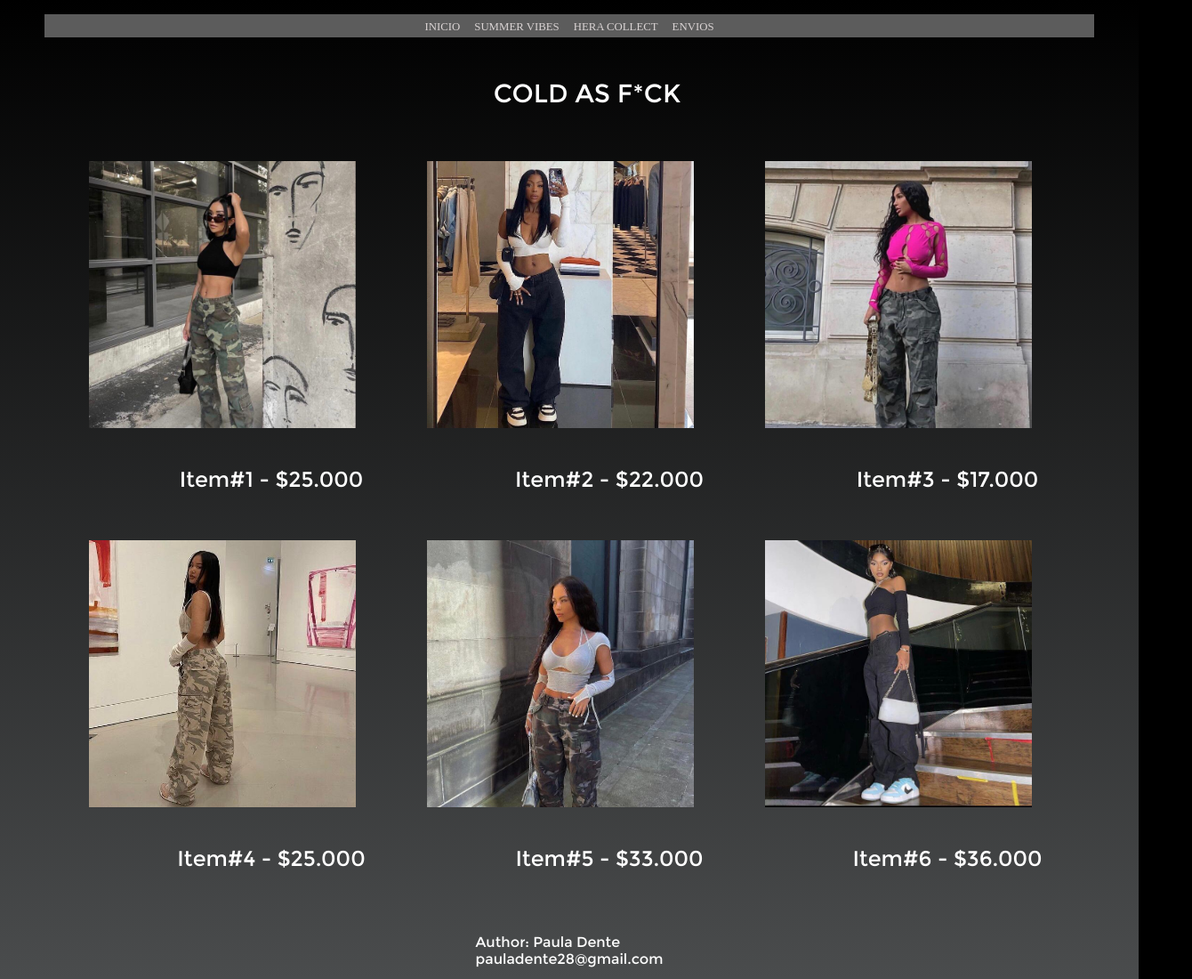
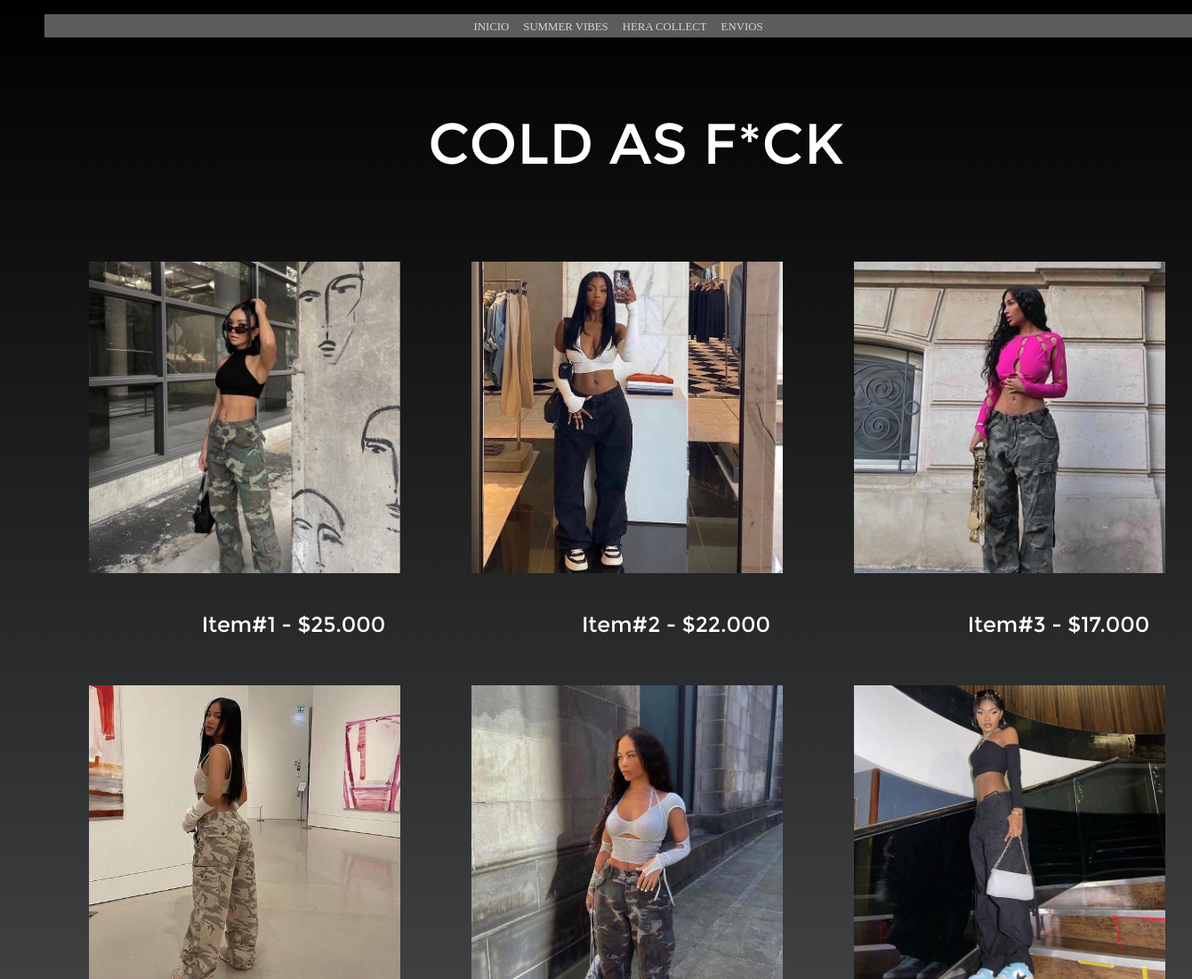
Before and after one commit to PauDente/PreEntrega3Dente, a plain HTML site: page PAGES/coldasfuck.html in a window 1280 px wide. Shown: the top 1100 px of the page at 89% size, 1340 px wide, since content can reach past the window. Drawn offline with Linux system fonts and the light colour scheme.

Commit message:
center images

```diff
--- a/styles.css
+++ b/styles.css
@@ -224,14 +224,18 @@ footer {
     -webkit-text-stroke: 1px blue;
 }
 
-
+#titulo p {
+    font-size: 4rem;
+}
 
 .textCollections {
     font-family: "Montserrat";
     color: white;
     text-align: center;
-    font-size: 4rem;
+    font-size: 10rem;
 }
+
+
 
 .lista a {
     color:rgb(0, 0, 0);
@@ -249,7 +253,7 @@ a:link, a:visited, a:active {
 }
 
 /* ------------------------------------------  IMAGENES   ------------------------------------------------------- */
-.divgal img {
+#imagenes img {
     width: 350px;
     padding-left: 50px;
     padding-right: 30px;
```
